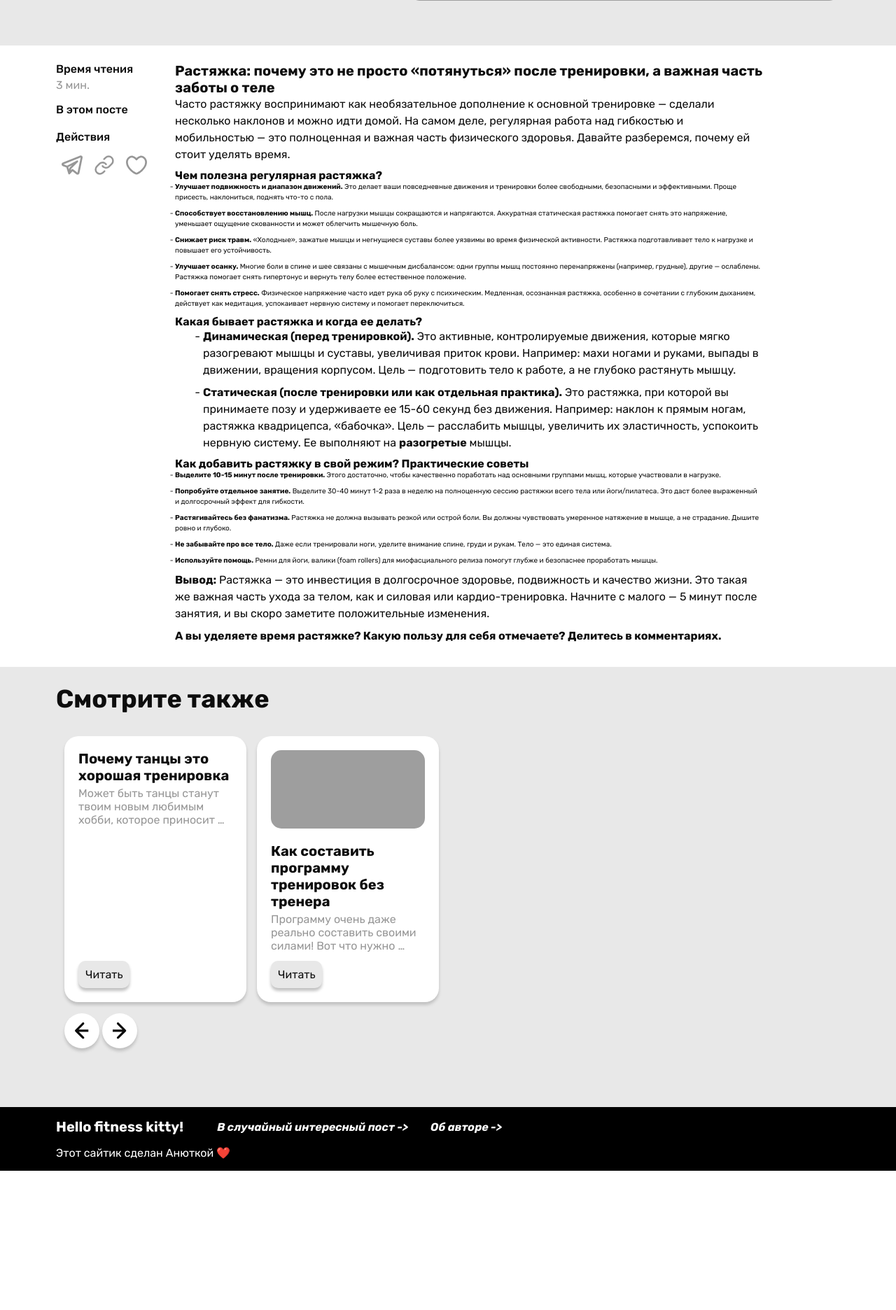
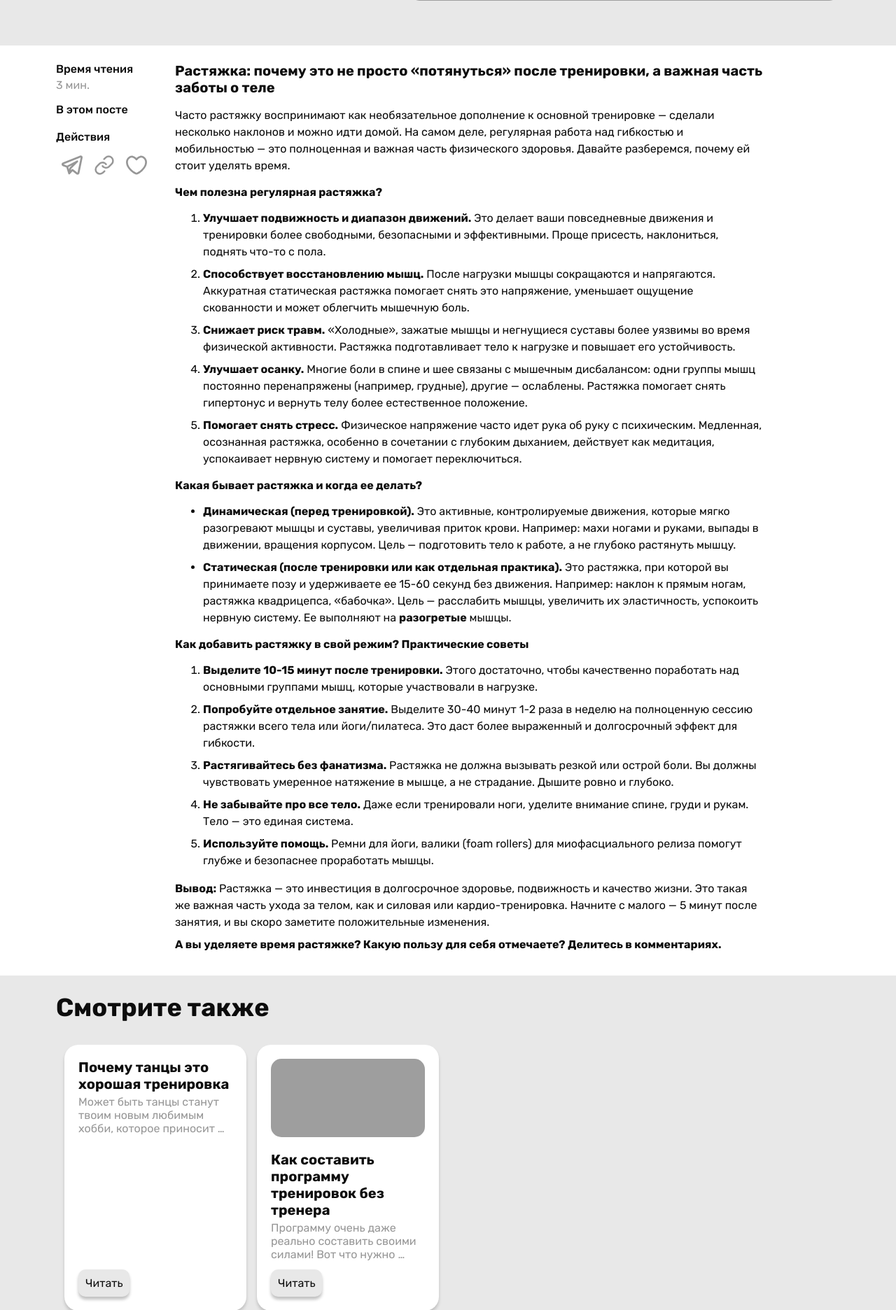
Before and after one commit to annshev1avis/hello_fitness_kitty, a Django app: page /posts/add_stretching/ in a window 1280 px wide. Shown: the part 459-2331 px from the top of the page at 70% size. Before the commit the page ends 2132 px from the top, so only its background shows below. Run offline with Django 5.2, Linux system fonts and the light colour scheme; data comes from the database, SQL or seed files in the repository; parts of the project's set-up code (start-up, migrations or seed data) failed here and were passed over; some libraries are stand-ins or nearby versions; grey boxes are pictures that could not be loaded.

Commit message:
ref: Улучшено отображение .md

```diff
--- a/apps/blog/static/blog/css/blocks/markdown.css
+++ b/apps/blog/static/blog/css/blocks/markdown.css
@@ -4,25 +4,44 @@
 
 .markdown h2 {
     font-size: var(--font-size-m2);
-    margin-top: var(--space-12);
-    margin-bottom: var(--space-2);
+    margin-top: var(--space-16);
+    margin-bottom: var(--space-3);
 }
 
 .markdown h3 {
     font-size: var(--font-size-m);
+    margin-top: var(--space-12);
+    margin-bottom: var(--space-4);
 }
 
 .markdown h4 {
     font-size: var(--font-size-s);
+    margin-top: var(--space-4);
+    margin-bottom: var(--space-4);
 }
 
 .markdown p {
     font-size: var(--font-size-s);
 }
 
-.markdown ul {
+.markdown a {
+    color: var(--accent-color-1);
+    font-weight: var(--font-weight-medium);
+}
+
+.markdown ul, .markdown ol {
     font-size: var(--font-size-s);
     padding-left: var(--space-10);
+    margin-top: var(--space-2);
+    margin-bottom: var(--space-4);
+}
+
+.markdown ul {
+    list-style-type: disc;
+}
+
+.markdown ol {
+    list-style-type: decimal;
 }
 
 .markdown p, .markdown li {
@@ -32,10 +51,6 @@
 
 .markdown li {
     margin-bottom: var(--space-2);
-}
-
-.markdown li::marker {
-    content: "- ";
 }
 
 .markdown code {
@@ -55,3 +70,35 @@
     object-fit: cover;
     margin: var(--space-4) auto;
 }
+
+.markdown strong {
+    font-weight: var(--font-weight-bold);
+}
+
+.markdown hr {
+    margin-bottom: var(--space-8);
+}
+
+.markdown table {
+    font-size: var(--font-size-xs);
+    margin-top: var(--space-6);
+    margin-bottom: var(--space-10);
+    border-collapse: collapse;
+}
+
+.markdown thead {
+    border-bottom: var(--space-2) solid transparent;
+}
+
+.markdown td {
+    padding: var(--space-2);
+    border-bottom: 1px solid var(--color-text-secondary);
+}
+
+.markdown blockquote {
+    background-color: var(--color-bg-primary);
+    margin: 0px;
+    padding: var(--space-3) var(--space-2) var(--space-3) var(--space-6);
+    border-radius: var(--space-1);
+    border-left: 4px solid var(--accent-color-1);
+}
--- a/static/css/global/reboot.css
+++ b/static/css/global/reboot.css
@@ -19,7 +19,7 @@ ul, ol {
     margin: 0;
 }
 
-h1, h2, h3, h4, p {
+h1, h2, h3, h4, h5, h6, p {
     margin: 0;
     padding: 0;
 }
```
Also changed, not shown: project/settings.py (+8 -3 lines).
